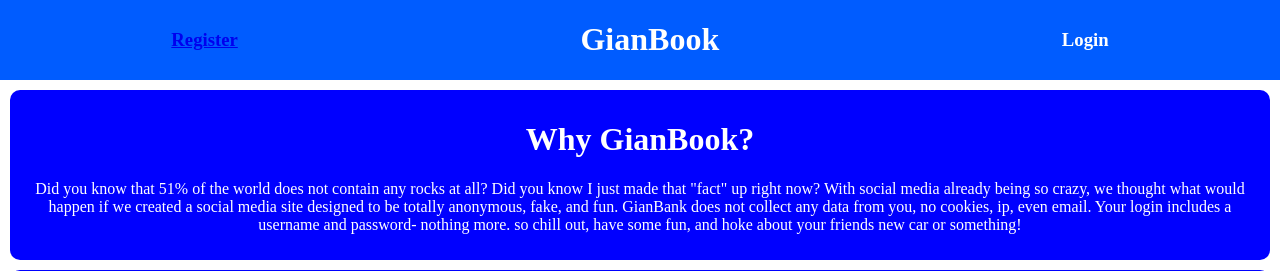
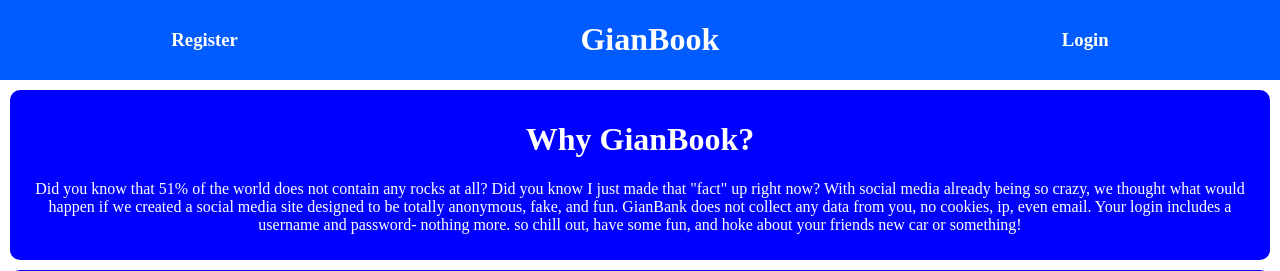
Before and after one commit to Gsingh225/GianBook0.1, a Flask app: page / in a window 1280 px wide. Shown: the top 271 px of the page. Run offline with Flask 2, Linux system fonts and the light colour scheme.

Commit message:
Minor ui improvements

```diff
--- a/templates/index.html
+++ b/templates/index.html
@@ -23,6 +23,10 @@
             text-align: center;
             padding: 10px;
             margin: 10px;
+        }
+        a {
+            color: white;
+            text-decoration: none;
         }
     </style>
 </head>
```
